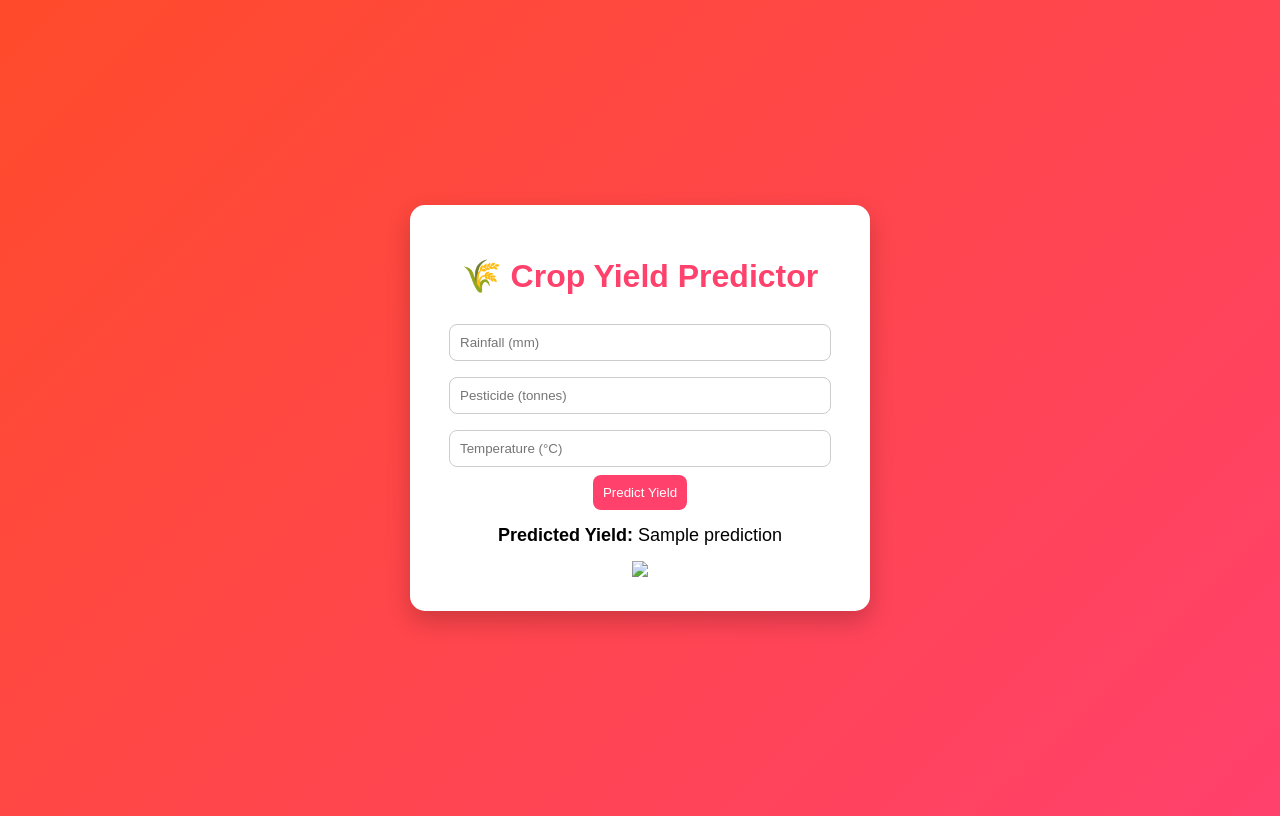
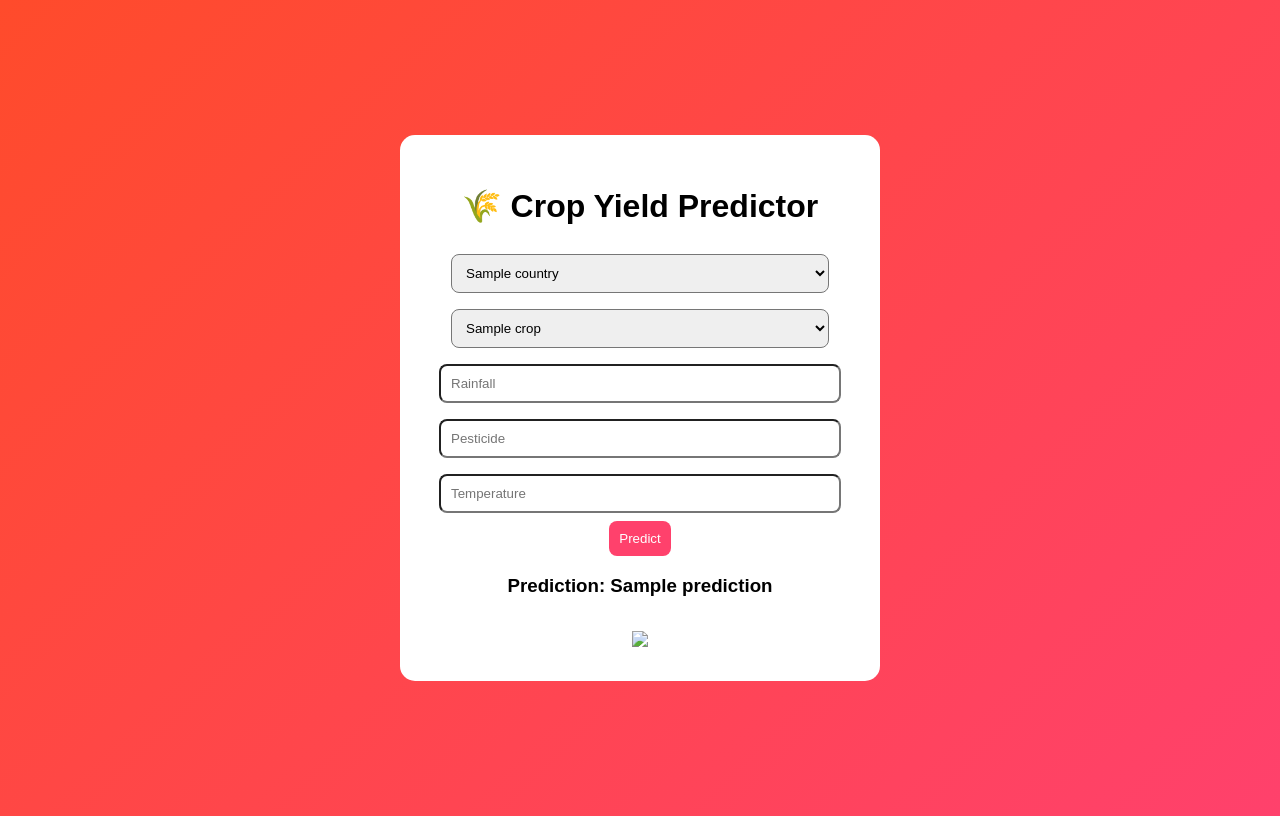
Before and after one commit to harshkabndhbd/crop-yield-prediction, a Flask app: template templates/index.html in a window 1280 px wide. Run offline with Flask 3, Linux system fonts and the light colour scheme; the template is opened without the code that fills it: most values are stand-ins (such as "Sample title", 1, 10 or a date in 2020).

Commit message:
final working

```diff
--- a/templates/index.html
+++ b/templates/index.html
@@ -17,21 +17,15 @@
             background: white;
             padding: 30px;
             border-radius: 15px;
-            box-shadow: 0 10px 25px rgba(0,0,0,0.2);
-            width: 400px;
+            width: 420px;
             text-align: center;
         }
 
-        h1 {
-            color: #ff416c;
-        }
-
-        input {
+        select, input {
             width: 90%;
             padding: 10px;
             margin: 8px 0;
             border-radius: 8px;
-            border: 1px solid #ccc;
         }
 
         button {
@@ -40,25 +34,11 @@
             padding: 10px;
             border: none;
             border-radius: 8px;
-            cursor: pointer;
-        }
-
-        button:hover {
-            background: #ff4b2b;
-        }
-
-        .result {
-            margin-top: 15px;
-            font-size: 18px;
         }
 
         img {
             margin-top: 15px;
             max-width: 100%;
-        }
-
-        .error {
-            color: red;
         }
     </style>
 </head>
@@ -71,24 +51,27 @@
 
     <form action="/predict" method="POST">
 
-        <input type="number" name="rainfall" placeholder="Rainfall (mm)" required>
+        <select name="country" required>
+            {% for c in countries %}
+            <option value="{{c}}" {% if c == selected_country %}selected{% endif %}>{{c}}</option>
+            {% endfor %}
+        </select>
 
-        <input type="number" name="pesticide" placeholder="Pesticide (tonnes)" required>
+        <select name="crop" required>
+            {% for c in crops %}
+            <option value="{{c}}" {% if c == selected_crop %}selected{% endif %}>{{c}}</option>
+            {% endfor %}
+        </select>
 
-        <input type="number" name="temperature" placeholder="Temperature (°C)" required>
+        <input type="number" name="rainfall" placeholder="Rainfall" required>
+        <input type="number" name="pesticide" placeholder="Pesticide" required>
+        <input type="number" name="temperature" placeholder="Temperature" required>
 
-        <button type="submit">Predict Yield</button>
-
+        <button type="submit">Predict</button>
     </form>
 
-    {% if error %}
-        <p class="error">{{ error }}</p>
-    {% endif %}
-
     {% if prediction %}
-        <div class="result">
-            <strong>Predicted Yield:</strong> {{ prediction }}
-        </div>
+        <h3>Prediction: {{ prediction }}</h3>
     {% endif %}
 
     {% if graph_url %}
```
